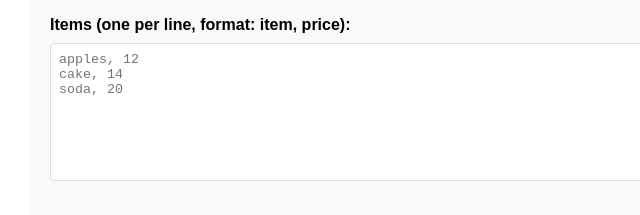
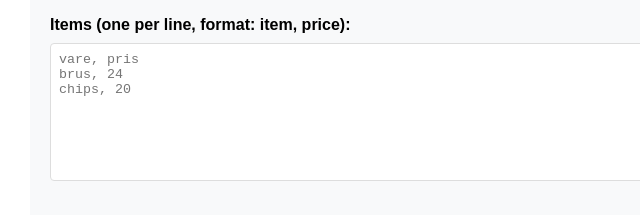
Before and after one commit to hdn96/Group-receipt-calculator, a plain HTML site: page index.html in a window 1280 px wide. Shown: the part 199-414 px from the top of the page, 210-850 px from the left. Drawn offline with Linux system fonts and the light colour scheme.

Commit message:
Update index.html
changed faded example items

```diff
--- a/index.html
+++ b/index.html
@@ -116,7 +116,7 @@
         <input type="text" id="names" placeholder="Alice, Bob, Charlie">
 
         <label for="items">Items (one per line, format: item, price):</label>
-        <textarea id="items" placeholder="apples, 12&#10;cake, 14&#10;soda, 20"></textarea>
+        <textarea id="items" placeholder="vare, pris&#10;brus, 24&#10;chips, 20"></textarea>
 
         <div id="format-error" class="error-message hidden">
             <h3>Input Format Error</h3>
```
